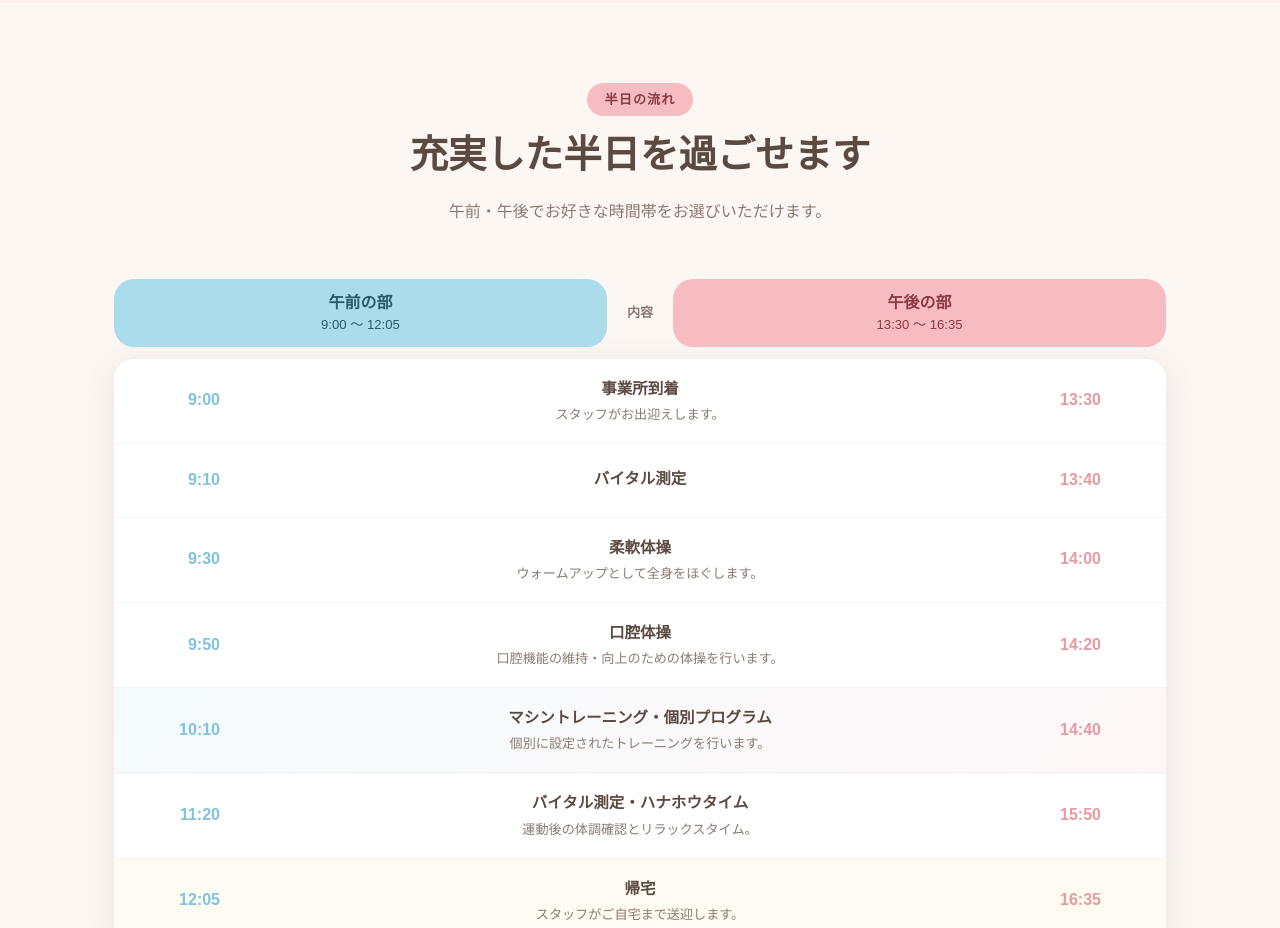
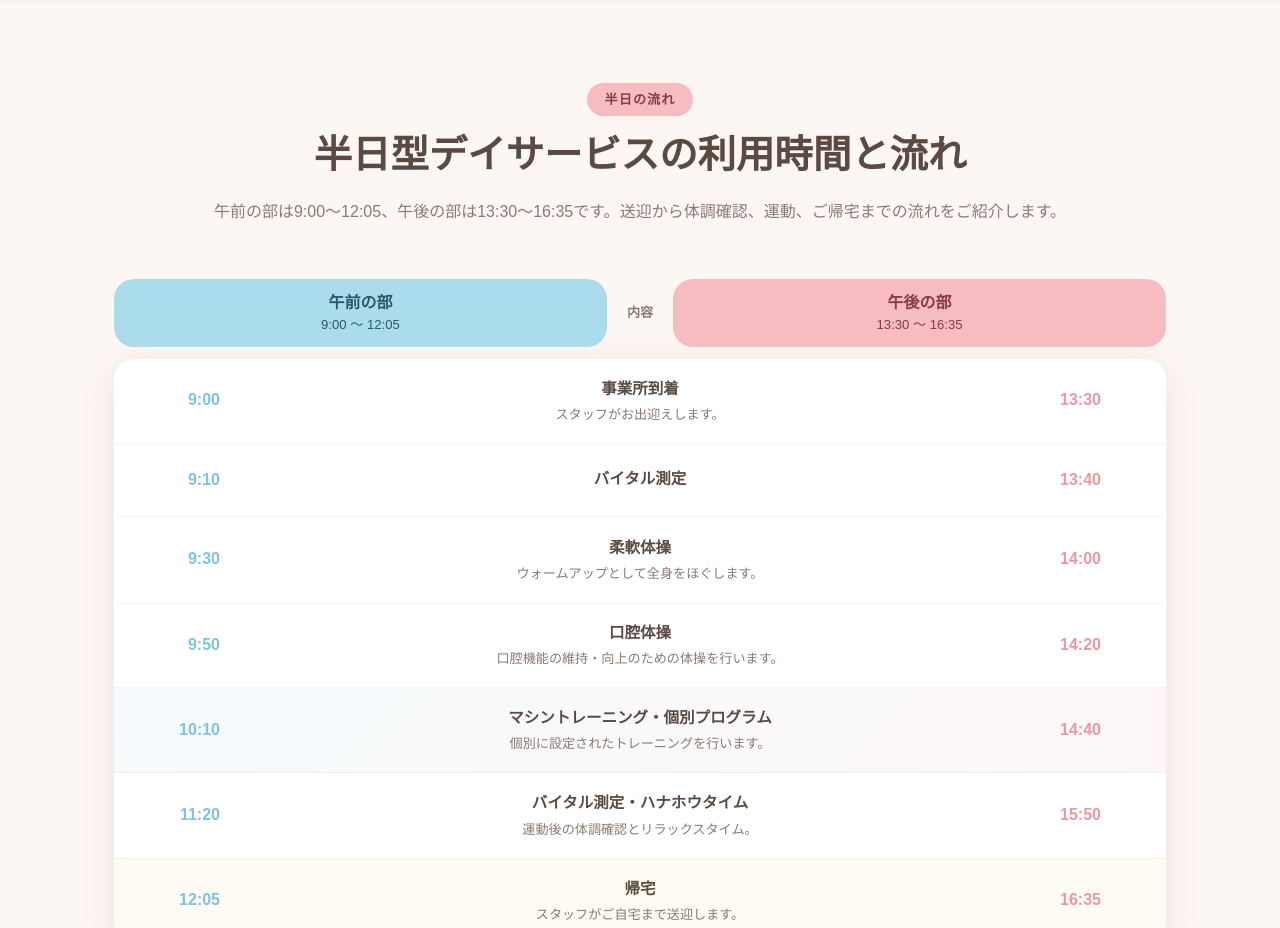
Before and after one commit to notenkitoclient-cpu/dayservice-pono, a plain HTML site: page index.html in a window 1280 px wide. Shown: the part 3920-4848 px from the top of the page. Drawn offline with Linux system fonts and the light colour scheme; a web font is replaced by a local one.

Commit message:
検索向けのページ情報と案内を改善

```diff
--- a/index.html
+++ b/index.html
@@ -256,8 +256,8 @@
     <div class="container">
       <div class="section-header">
         <span class="section-tag tag-pink">半日の流れ</span>
-        <h2 class="section-title">充実した半日を過ごせます</h2>
-        <p class="section-lead">午前・午後で<br class="sp-br">お好きな時間帯をお選びいただけます。</p>
+        <h2 class="section-title">半日型デイサービスの利用時間と流れ</h2>
+        <p class="section-lead">午前の部は9:00〜12:05、午後の部は13:30〜16:35です。<br class="sp-br">送迎から体調確認、運動、ご帰宅までの流れをご紹介します。</p>
       </div>
 
       <!-- 共通ヘッダー -->
```
